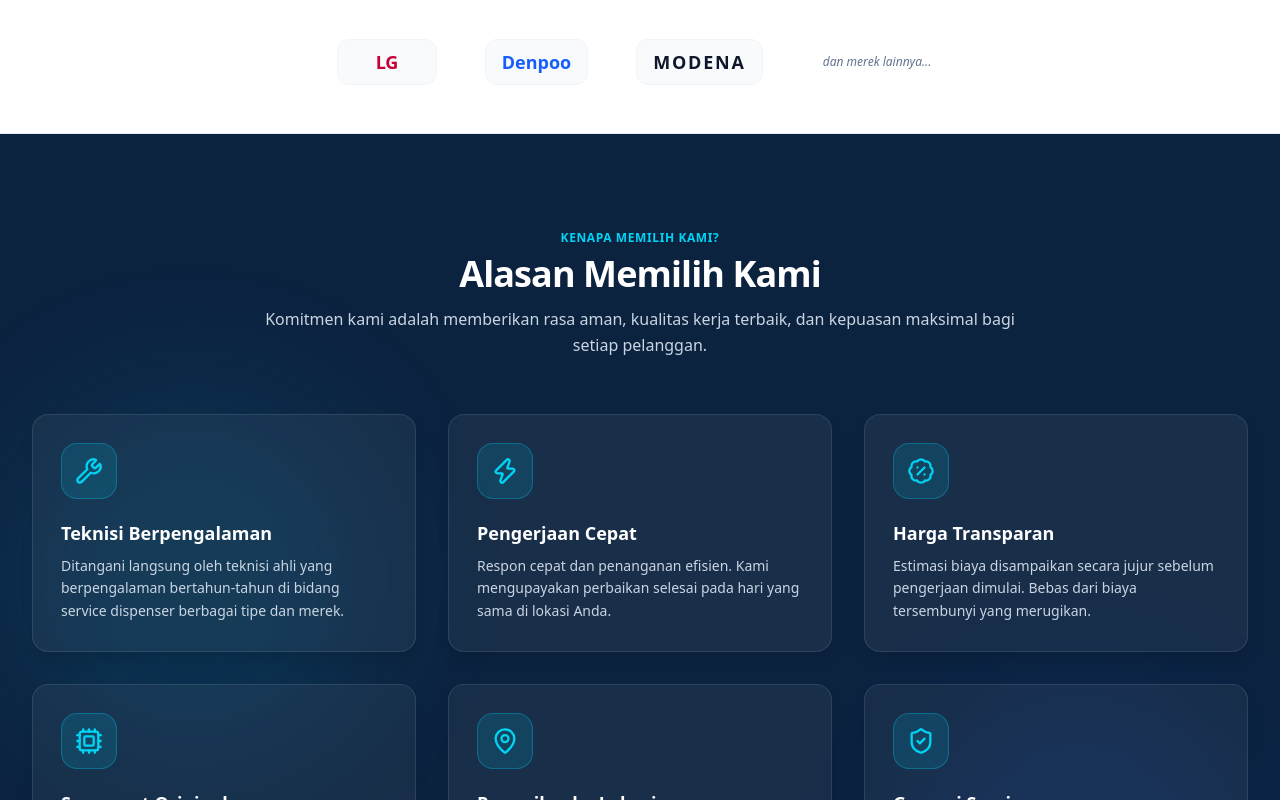
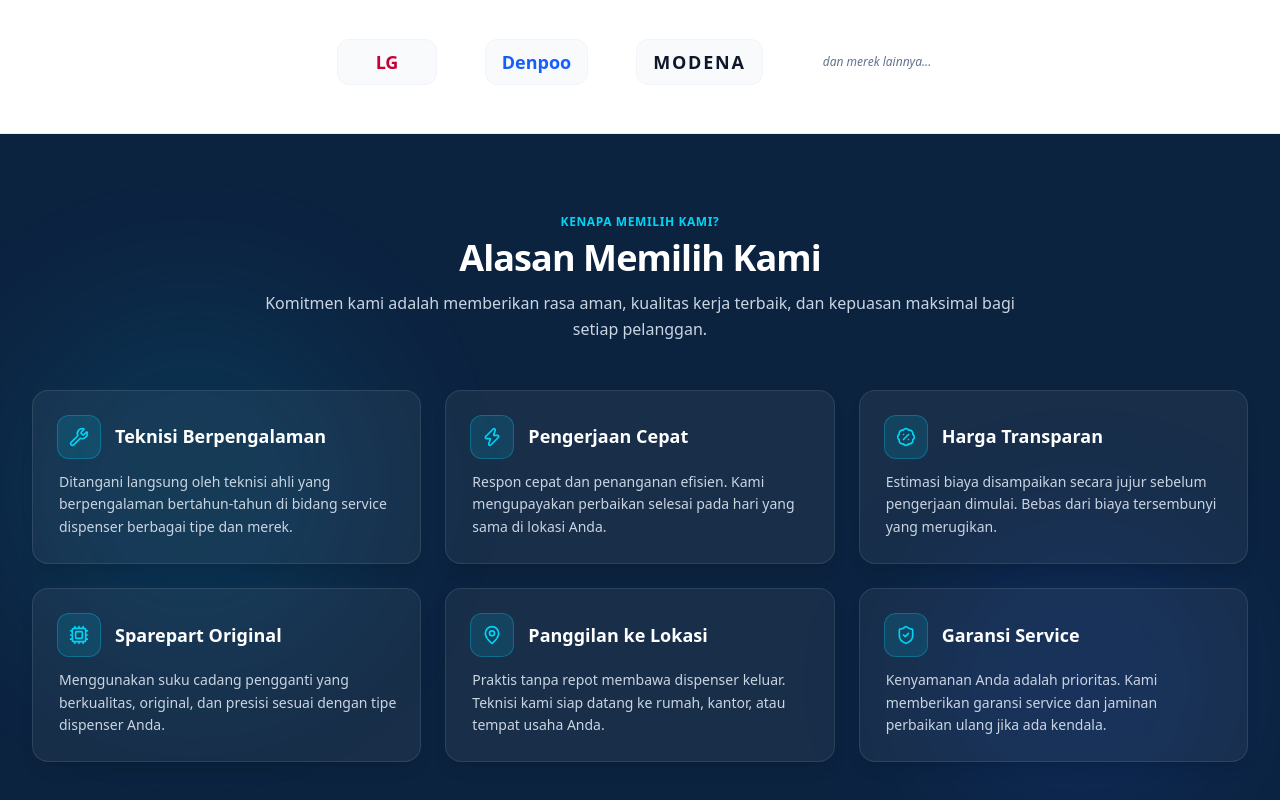
Before and after one commit to PradhaID/jasaservicedispenser.com, a Next.js app: page / in a window 1280 px wide. Shown: the part 3000-3800 px from the top of the page. Built offline with nearby package versions, Linux system fonts and the light colour scheme.

Commit message:
style: make WhyUs card titles inline with icon badges for compact layout

```diff
--- a/src/components/WhyUsSection.tsx
+++ b/src/components/WhyUsSection.tsx
@@ -13,37 +13,37 @@ import {
 export default function WhyUsSection() {
   const reasons = [
     {
-      icon: <Wrench className="w-7 h-7 text-cyan-400" />,
+      icon: <Wrench className="w-5 h-5 text-cyan-400 shrink-0" />,
       title: "Teknisi Berpengalaman",
       description:
         "Ditangani langsung oleh teknisi ahli yang berpengalaman bertahun-tahun di bidang service dispenser berbagai tipe dan merek.",
     },
     {
-      icon: <Zap className="w-7 h-7 text-cyan-400" />,
+      icon: <Zap className="w-5 h-5 text-cyan-400 shrink-0" />,
       title: "Pengerjaan Cepat",
       description:
         "Respon cepat dan penanganan efisien. Kami mengupayakan perbaikan selesai pada hari yang sama di lokasi Anda.",
     },
     {
-      icon: <BadgePercent className="w-7 h-7 text-cyan-400" />,
+      icon: <BadgePercent className="w-5 h-5 text-cyan-400 shrink-0" />,
       title: "Harga Transparan",
       description:
         "Estimasi biaya disampaikan secara jujur sebelum pengerjaan dimulai. Bebas dari biaya tersembunyi yang merugikan.",
     },
     {
-      icon: <Cpu className="w-7 h-7 text-cyan-400" />,
+      icon: <Cpu className="w-5 h-5 text-cyan-400 shrink-0" />,
       title: "Sparepart Original",
       description:
         "Menggunakan suku cadang pengganti yang berkualitas, original, dan presisi sesuai dengan tipe dispenser Anda.",
     },
     {
-      icon: <MapPin className="w-7 h-7 text-cyan-400" />,
+      icon: <MapPin className="w-5 h-5 text-cyan-400 shrink-0" />,
       title: "Panggilan ke Lokasi",
       description:
         "Praktis tanpa repot membawa dispenser keluar. Teknisi kami siap datang ke rumah, kantor, atau tempat usaha Anda.",
     },
     {
-      icon: <ShieldCheck className="w-7 h-7 text-cyan-400" />,
+      icon: <ShieldCheck className="w-5 h-5 text-cyan-400 shrink-0" />,
       title: "Garansi Service",
       description:
         "Kenyamanan Anda adalah prioritas. Kami memberikan garansi service dan jaminan perbaikan ulang jika ada kendala.",
@@ -53,7 +53,7 @@ export default function WhyUsSection() {
   return (
     <section
       id="tentang-kami"
-      className="py-16 sm:py-24 bg-[#0c2340] text-white relative overflow-hidden"
+      className="py-16 sm:py-20 bg-[#0c2340] text-white relative overflow-hidden"
     >
       {/* Decorative background glows */}
       <div className="absolute top-1/2 left-0 -translate-y-1/2 w-96 h-96 bg-cyan-500/10 rounded-full blur-3xl pointer-events-none" />
@@ -61,7 +61,7 @@ export default function WhyUsSection() {
 
       <div className="max-w-7xl mx-auto px-4 sm:px-6 lg:px-8 relative z-10">
         {/* Section Header */}
-        <div className="text-center max-w-3xl mx-auto mb-14">
+        <div className="text-center max-w-3xl mx-auto mb-12">
           <span className="text-xs font-bold tracking-wider text-cyan-400 uppercase mb-2 block">
             KENAPA MEMILIH KAMI?
           </span>
@@ -75,19 +75,24 @@ export default function WhyUsSection() {
         </div>
 
         {/* 6 Grid Cards */}
-        <div className="grid grid-cols-1 md:grid-cols-2 lg:grid-cols-3 gap-6 sm:gap-8">
+        <div className="grid grid-cols-1 md:grid-cols-2 lg:grid-cols-3 gap-5 sm:gap-6">
           {reasons.map((item, idx) => (
             <div
               key={idx}
-              className="group p-6 sm:p-7 rounded-2xl bg-white/5 border border-white/10 hover:border-cyan-400/50 hover:bg-white/[0.08] transition-all duration-300 shadow-lg text-left"
+              className="group p-5 sm:p-6 rounded-2xl bg-white/5 border border-white/10 hover:border-cyan-400/50 hover:bg-white/[0.08] transition-all duration-300 shadow-lg text-left"
             >
-              <div className="w-14 h-14 rounded-2xl bg-cyan-500/15 border border-cyan-400/30 flex items-center justify-center mb-5 group-hover:scale-110 group-hover:bg-cyan-500/25 transition-transform duration-300">
-                {item.icon}
+              {/* Header: Icon badge & Title inline */}
+              <div className="flex items-center gap-3.5 mb-3">
+                <div className="w-11 h-11 rounded-xl bg-cyan-500/15 border border-cyan-400/30 flex items-center justify-center shrink-0 group-hover:scale-105 group-hover:bg-cyan-500/25 transition-transform duration-300">
+                  {item.icon}
+                </div>
+                <h3 className="text-base sm:text-lg font-bold text-white group-hover:text-cyan-300 transition-colors leading-snug">
+                  {item.title}
+                </h3>
               </div>
-              <h3 className="text-lg font-bold text-white mb-2 group-hover:text-cyan-300 transition-colors">
-                {item.title}
-              </h3>
-              <p className="text-xs sm:text-sm text-slate-300 leading-relaxed">
+
+              {/* Description below */}
+              <p className="text-xs sm:text-sm text-slate-300 leading-relaxed pl-0.5">
                 {item.description}
               </p>
             </div>
```
